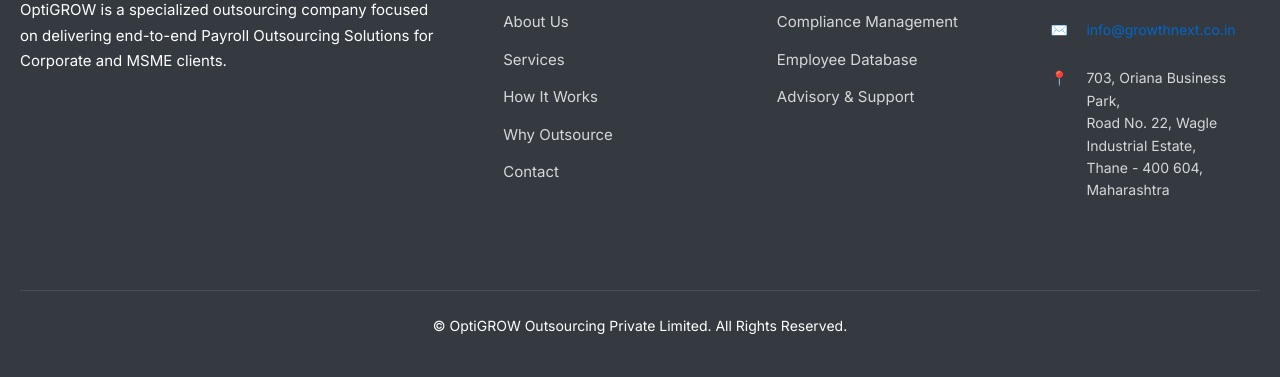
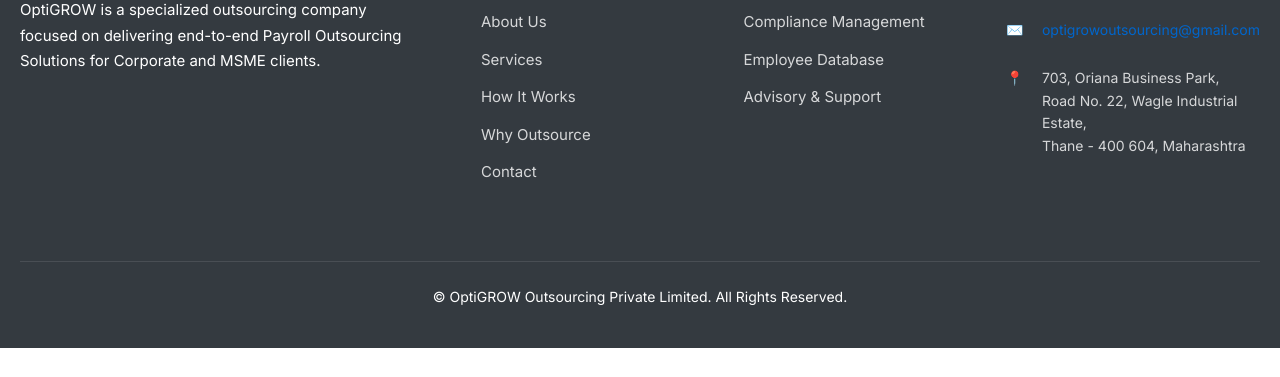
Before and after one commit to growthnext/optigrow, a website: page services.html in a window 1280 px wide. Shown: the part 3265-3642 px from the top of the page. After the commit the page ends 3613 px from the top, so only its background shows below. Drawn offline with Linux system fonts and the light colour scheme.

Commit message:
Update services.html

```diff
--- a/services.html
+++ b/services.html
@@ -355,7 +355,7 @@
           <div class="footer-contact-item">
             <span class="footer-contact-icon">✉️</span>
             <div>
-              <a href="mailto:info@growthnext.co.in">info@growthnext.co.in</a>
+              <a href="mailto:optigrowoutsourcing@gmail.com">optigrowoutsourcing@gmail.com</a>
             </div>
           </div>
           <div class="footer-contact-item">
```
